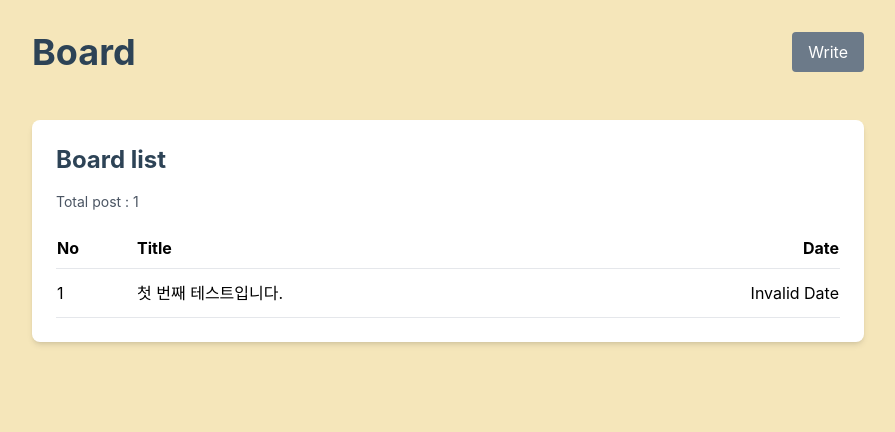
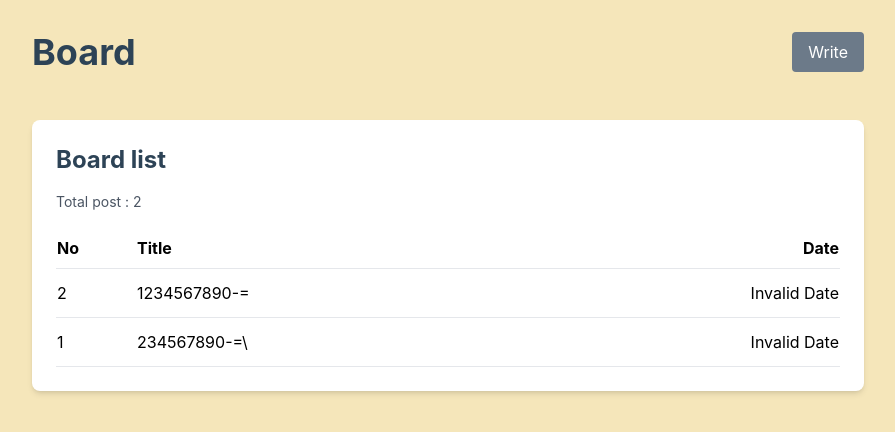
Before and after one commit to ozll-zinni/React_study_jungle13, a Next.js app: page / in a window 1280 px wide. Shown: the top 432 px of the page, without its empty margins (192-1087 px from the left). Built offline with nearby package versions, Linux system fonts and the light colour scheme; data requests are answered from the project's data file.

Commit message:
🐛: 게시글삭제시 목록  조회 수정

```diff
--- a/db.json
+++ b/db.json
@@ -1,11 +1,16 @@
 {
   "posts": [
     {
-      "id": "5f04",
-      "title": "첫 번째 테스트입니다.",
-      "content": "test",
-      "user_name": "test",
-      "user_password": "teest"
+      "id": "45ab",
+      "title": "1234567890-=",
+      "content": "f",
+      "user_name": "f"
+    },
+    {
+      "id": "e0ae",
+      "title": "234567890-=\\",
+      "content": "g",
+      "user_name": "t"
     }
   ]
 }
--- a/src/app/Control.tsx
+++ b/src/app/Control.tsx
@@ -1,7 +1,6 @@
 "use client";
-import Link from "next/link";
-import { useParams, useRouter } from "next/navigation";
-import { useState } from "react";
+
+import { useRouter, useParams } from "next/navigation";
 import { useAtom } from "jotai";
 import { postAtom } from "./atom";
 
@@ -9,47 +8,31 @@ export function Control() {
   const router = useRouter();
   const params = useParams();
   const id = params.id;
-  const [password, setPassword] = useState("");
   const [posts, setPost] = useAtom(postAtom);
 
   const handleDelete = async () => {
-    if (!password) {
-      alert("비밀번호를 입력하세요.");
-      return;
-    }
-
     try {
-      const resp = await fetch(`${process.env.NEXT_PUBLIC_API_URL}posts`, {
+      const resp = await fetch(`${process.env.NEXT_PUBLIC_API_URL}posts/${id}`, {
         method: "DELETE",
         headers: {
           "Content-Type": "application/json",
         },
-        body: JSON.stringify({
-          post_id: id,
-          user_password: password,
-        }),
       });
 
       if (!resp.ok) {
-        throw new Error(`Failed to delete topic with ID: ${id}`);
+        throw new Error(`Failed to delete post with ID: ${id}`);
       }
 
-      setPost((prevPosts) => prevPosts.filter((post) => post._id !== id));
+      // Immediately update local state to remove the post
+      setPost((prevPosts) => prevPosts.filter((post) => post.id !== id));
+
+      // Navigate to the posts list and trigger a refresh
       router.push("/");
       router.refresh();
-      console.log("삭제 성공");
     } catch (error) {
       console.error("Delete failed:", error);
-      alert("주제 삭제에 실패했습니다. 다시 시도해 주세요.");
+      alert("게시물 삭제에 실패했습니다. 다시 시도해 주세요.");
     }
   };
 
-  return (
-    <ul>
-      {id ? (
-        <>
-        </>
-      ) : null}
-    </ul>
-  );
 }
--- a/src/app/atom.ts
+++ b/src/app/atom.ts
@@ -2,7 +2,7 @@ import { atom } from 'jotai';
 
 // post 데이터를 위한 atom
 interface Post {
-  _id: string;
+  id: string;
   title: string;
   content?: string;
   user_name?: string;
--- a/src/app/create/page.tsx
+++ b/src/app/create/page.tsx
@@ -16,8 +16,6 @@ export default function Create() {
       const title = (target.elements.namedItem('title') as HTMLInputElement).value;
       const content = (target.elements.namedItem('content') as HTMLTextAreaElement).value;
       const user_name = (target.elements.namedItem('user_name') as HTMLInputElement).value;
-      const user_password = (target.elements.namedItem('user_password') as HTMLInputElement).value;
-
 
       if (title.length < 10) {
         alert("제목은 10글자 이상이어야 합니다.");
@@ -30,7 +28,7 @@ export default function Create() {
           headers: {
             'Content-Type': 'application/json',
           },
-          body: JSON.stringify({ title, content, user_name, user_password }),
+          body: JSON.stringify({ title, content, user_name }),
         });
 
         if (!resp.ok) throw new Error('게시글 생성에 실패했습니다.');
@@ -38,14 +36,14 @@ export default function Create() {
         const newPost = await resp.json();
 
         // 현재 날짜를 YYYY-MM-DD 형식으로 변환하여 사용
-        const createdDate = new Date().toISOString().split("T")[0]; // "2024-10-31" 형식
+        const createdDate = new Date().toISOString().split("T")[0];
 
         const formattedPost = {
-          _id: newPost.id,
+          id: newPost.id,
           title,
           content,
           user_name,
-          created_at: createdDate, // 변환된 날짜 형식 사용
+          created_at: createdDate,
         };
 
         // 새 게시글을 로컬 상태에 추가
@@ -60,7 +58,6 @@ export default function Create() {
     }}>
       <p><input type="text" name="title" placeholder="title" /></p>
       <p><input type="text" name="user_name" placeholder="user_name" /></p>
-      <p><input type="password" name="user_password" placeholder="user_password" /></p>
       <p><textarea name="content" placeholder="content"></textarea></p>
       <p>
         <button type="submit" className="w-full bg-[#6c7a89] text-white py-2 rounded hover:bg-[#5c6a79] transition-colors">
--- a/src/app/read/[id]/page.tsx
+++ b/src/app/read/[id]/page.tsx
@@ -2,6 +2,8 @@
 
 import { useParams, useRouter } from "next/navigation";
 import React, { useEffect, useState } from 'react';
+import { useAtom } from "jotai";
+import { postAtom } from "@/app/atom";
 import Link from 'next/link';
 
 export default function Read() {
@@ -9,15 +11,17 @@ export default function Read() {
   const { id } = useParams();
   const [post, setPost] = useState<any>(null);
   const [loading, setLoading] = useState(true);
-  const [password, setPassword] = useState("");
+
+  const [posts, setPosts] = useAtom(postAtom);
 
   useEffect(() => {
     async function fetchPost() {
       try {
+        console.log(`Fetching post from ${process.env.NEXT_PUBLIC_API_URL}posts/${id}`);
         const resp = await fetch(`${process.env.NEXT_PUBLIC_API_URL}posts/${id}`, {
           cache: 'no-store'
         });
-        if (!resp.ok) throw new Error('Failed to fetch post');
+        if (!resp.ok) throw new Error(`Failed to fetch post, status: ${resp.status}`);
         const data = await resp.json();
         setPost(data);
       } catch (error) {
@@ -26,30 +30,25 @@ export default function Read() {
         setLoading(false);
       }
     }
-
     fetchPost();
   }, [id]);
 
   const handleDelete = async () => {
-    if (!password) {
-      alert("비밀번호를 입력하세요.");
-      return;
-    }
-
     if (window.confirm('정말로 삭제하시겠습니까?')) {
       try {
-        const response = await fetch(`${process.env.NEXT_PUBLIC_API_URL}posts`, {
+        const response = await fetch(`${process.env.NEXT_PUBLIC_API_URL}posts/${id}`, {
           method: 'DELETE',
           headers: {
             'Content-Type': 'application/json',
           },
-          body: JSON.stringify({
-            post_id: id,
-            user_password: password,
-          }),
         });
 
         if (!response.ok) throw new Error('Failed to delete post');
+
+        // 삭제된 게시물을 상태에서 제거
+        setPosts((prevPosts) => prevPosts.filter((p) => p.id !== id));
+
+        // 목록 페이지로 이동
         router.push('/');
       } catch (error) {
         console.error('Error deleting post:', error);
@@ -65,12 +64,10 @@ export default function Read() {
     <>
       <h2 className="text-2xl text-[#2d4356] mb-8">{post.title}</h2>
 
-      {/* Post Content */}
       <div className="mb-8 min-h-[100px]">
         <p>{post.content}</p>
       </div>
 
-      {/* Action Buttons */}
       <div className="grid grid-cols-2 gap-4">
         <Link
           href={`/update/${id}`}
@@ -79,15 +76,6 @@ export default function Read() {
           Modify
         </Link>
 
-        {/* Password Input and Delete Button */}
-        <div className="flex items-center flex-1">
-          <input
-            type="password"
-            placeholder="비밀번호 입력"
-            value={password}
-            onChange={(e) => setPassword(e.target.value)}
-            className="border rounded p-2 mr-2 flex-1"
-          />
         <button
           onClick={handleDelete}
           className="bg-[#FFA7AF] text-white py-2 rounded hover:bg-[#FF8C9A] transition-colors flex-1"
@@ -95,7 +83,6 @@ export default function Read() {
           Delete
         </button>
       </div>
-      </div>
     </>
   );
 }
--- a/src/app/update/[id]/page.tsx
+++ b/src/app/update/[id]/page.tsx
@@ -1,4 +1,5 @@
 'use client';
+
 import { useRouter, useParams } from "next/navigation";
 import { useEffect, useState } from 'react';
 import { useAtom } from 'jotai';
@@ -12,7 +13,6 @@ export default function Update() {
   const [post, setPost] = useAtom(postAtom);
   const [title, setTitle] = useState('');
   const [body, setBody] = useState('');
-  const [password, setPassword] = useState('');
 
   useEffect(() => {
     async function fetchPost() {
@@ -37,36 +37,24 @@ export default function Update() {
   }, [id]);
 
   return (
-    <div className="max-w-2xl mx-auto bg-white p-6 rounded-lg shadow-md mt-8">
+    <>
       <h2 className="text-2xl font-bold text-[#2d4356] mb-4">Update</h2>
 
       <form
         onSubmit={async (evt) => {
           evt.preventDefault();
 
-          if (!password) {
-            alert("비밀번호를 입력하세요.");
-            return;
-          }
-
           try {
-            const resp = await fetch(`${process.env.NEXT_PUBLIC_API_URL}posts`, {
+            const resp = await fetch(`${process.env.NEXT_PUBLIC_API_URL}posts/${id}`, {
               method: 'PUT',
               headers: {
                 'Content-Type': 'application/json',
               },
               body: JSON.stringify({
-                post_id: id,
                 title,
                 content: body,
-                user_password: password,
               }),
             });
-
-            if (resp.status === 401) {
-              alert("비밀번호가 틀렸습니다. 다시 시도해 주세요.");
-              return;
-            }
 
             if (!resp.ok) {
               alert(`업데이트에 실패했습니다. 오류 코드: ${resp.status}`);
@@ -77,7 +65,7 @@ export default function Update() {
             console.log("Updated post:", updatedPost);
 
             setPost((prevPosts) =>
-              prevPosts.map((post) => (post._id === id ? updatedPost : post))
+              prevPosts.map((post) => (post.id === id ? updatedPost : post))
             );
 
             router.push(`/read/${id}`);
@@ -109,22 +97,13 @@ export default function Update() {
           />
         </div>
 
-        <div className="flex items-center gap-2 mb-4">
-          <input
-            type="password"
-            placeholder="비밀번호 입력"
-            onChange={e => setPassword(e.target.value)}
-            value={password}
-            className="w-full text-gray-500 bg-gray-100 py-2 px-4 rounded-md border border-gray-300 focus:outline-none"
-          />
         <button
           type="submit"
           className="bg-[#6c7a89] text-white py-2 px-4 rounded-md hover:bg-[#5c6a79] transition-colors"
         >
           Update
         </button>
-        </div>
       </form>
-    </div>
+    </>
   );
 }
```
Also changed, not shown: 1 other file (tests, documents, lock files or other folders). Lines whose indentation alone changed are shown as unchanged.
